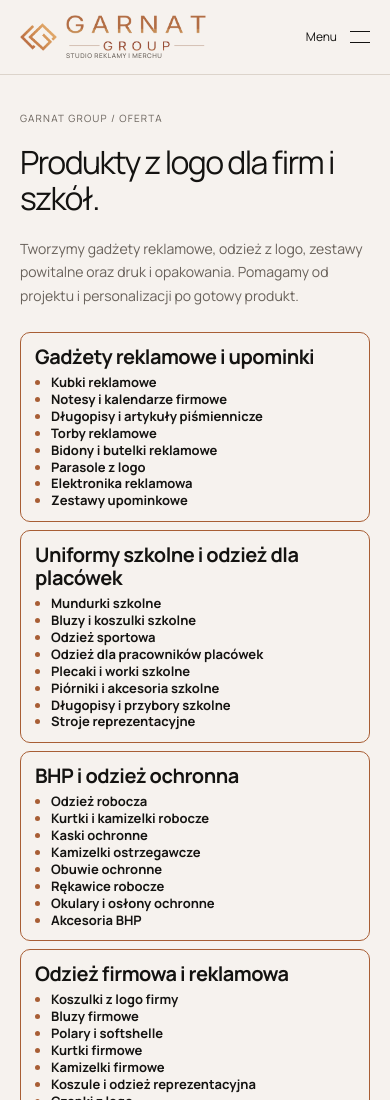
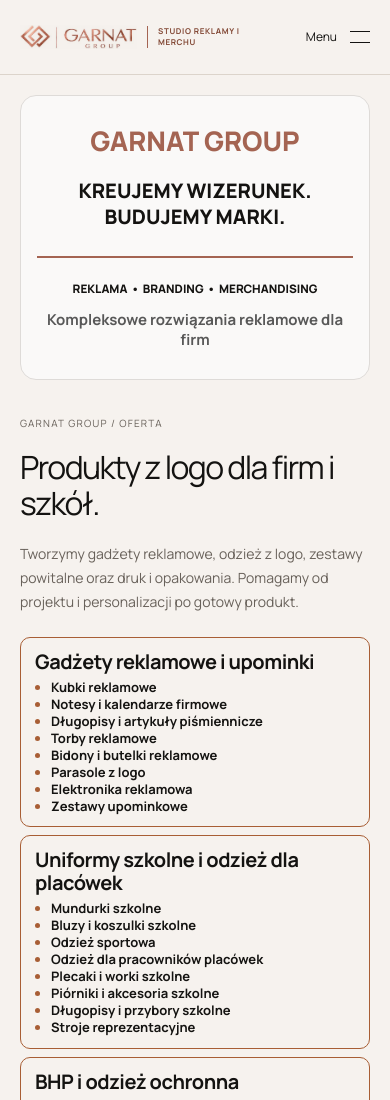
Before and after one commit to przemekKurek/garnat-group, a plain HTML site: page index.html in a window 390 px wide. Shown: the top 1100 px of the page. Drawn offline with Linux system fonts and the light colour scheme.

Commit message:
Add the copper logo and bilingual opening panel

```diff
--- a/index.html
+++ b/index.html
@@ -1,12 +1,18 @@
-<!doctype html><html lang="pl"><head><meta charset="utf-8"><meta name="viewport" content="width=device-width,initial-scale=1"><meta name="theme-color" content="#f6f2ee"><title>GARNAT GROUP — Studio reklamy i merchu</title><meta name="description" content="Gadżety reklamowe, odzież firmowa z logo, druk i opakowania. GARNAT GROUP — od pomysłu i projektu po personalizację i dostawę."><meta property="og:title" content="GARNAT GROUP — Produkty z logo dla firm i szkół"><meta property="og:description" content="Studio reklamy i merchu. Gadżety, odzież i druk dla Twojej marki."><meta property="og:type" content="website"><link rel="icon" href="images/logo.webp" type="image/webp"><link rel="preload" href="fonts/manrope-latin.woff2" as="font" type="font/woff2" crossorigin><link rel="stylesheet" href="styles.css"><link rel="stylesheet" href="katalog.css?v=6"><link rel="alternate" hreflang="en" href="index-en.html"></head><body id="top"><a class="skip-link" href="#main-content">Przejdź do treści</a>
+<!doctype html><html lang="pl"><head><meta charset="utf-8"><meta name="viewport" content="width=device-width,initial-scale=1"><meta name="theme-color" content="#f6f2ee"><title>GARNAT GROUP — Studio reklamy i merchu</title><meta name="description" content="Gadżety reklamowe, odzież firmowa z logo, druk i opakowania. GARNAT GROUP — od pomysłu i projektu po personalizację i dostawę."><meta property="og:title" content="GARNAT GROUP — Produkty z logo dla firm i szkół"><meta property="og:description" content="Studio reklamy i merchu. Gadżety, odzież i druk dla Twojej marki."><meta property="og:type" content="website"><link rel="icon" href="images/logo.webp" type="image/webp"><link rel="preload" href="fonts/manrope-latin.woff2" as="font" type="font/woff2" crossorigin><link rel="stylesheet" href="styles.css?v=2"><link rel="stylesheet" href="katalog.css?v=6"><link rel="alternate" hreflang="en" href="index-en.html"></head><body id="top"><a class="skip-link" href="#main-content">Przejdź do treści</a>
 <header class="site-header"><div class="container header-inner">
-<a class="brand" href="#top" aria-label="GARNAT GROUP — strona główna"><img class="brand-symbol" src="images/logo.webp" alt="" width="48" height="43"><span class="brand-name"><img class="brand-wordmark" src="images/logo-napis.webp" alt="GARNAT GROUP" width="185" height="47"><span>STUDIO REKLAMY I MERCHU</span></span></a>
+<a class="site-brand" href="#top" aria-label="GARNAT GROUP — strona główna"><span class="site-brand-art" aria-hidden="true"></span><span class="site-brand-caption">Studio reklamy i merchu</span></a>
 <nav class="desktop-menu" aria-label="Menu główne"><a href="#oferta">Co tworzymy</a><a href="#catalog-dialog" data-catalog-open>Katalog</a><a href="#proces">Jak pracujemy</a><a href="#kontakt">Kontakt</a><a href="index-en.html" hreflang="en" lang="en" aria-label="English">EN</a></nav>
 <a class="btn dark header-cta" href="#kontakt">Porozmawiajmy <svg class="arrow" viewBox="0 0 24 24" width="18" height="18" aria-hidden="true" focusable="false"><path d="M5 19 19 5M5 5h14v14" fill="none" stroke="currentColor" stroke-width="1.6" stroke-linecap="round" stroke-linejoin="round"/></svg></a>
 <details class="mobile-menu"><summary>Menu <span class="menu-icon" aria-hidden="true"></span></summary><nav class="mobile-panel" aria-label="Menu mobilne"><a href="#oferta">Co tworzymy <svg class="arrow" viewBox="0 0 24 24" width="18" height="18" aria-hidden="true" focusable="false"><path d="M5 19 19 5M5 5h14v14" fill="none" stroke="currentColor" stroke-width="1.6" stroke-linecap="round" stroke-linejoin="round"/></svg></a><a href="#catalog-dialog" data-catalog-open>Katalog <svg class="arrow" viewBox="0 0 24 24" width="18" height="18" aria-hidden="true" focusable="false"><path d="M5 19 19 5M5 5h14v14" fill="none" stroke="currentColor" stroke-width="1.6" stroke-linecap="round" stroke-linejoin="round"/></svg></a><a href="#proces">Jak pracujemy <svg class="arrow" viewBox="0 0 24 24" width="18" height="18" aria-hidden="true" focusable="false"><path d="M5 19 19 5M5 5h14v14" fill="none" stroke="currentColor" stroke-width="1.6" stroke-linecap="round" stroke-linejoin="round"/></svg></a><a href="#kontakt">Kontakt <svg class="arrow" viewBox="0 0 24 24" width="18" height="18" aria-hidden="true" focusable="false"><path d="M5 19 19 5M5 5h14v14" fill="none" stroke="currentColor" stroke-width="1.6" stroke-linecap="round" stroke-linejoin="round"/></svg></a><a class="mobile-contact" href="mailto:ggwanted@hotmail.com">ggwanted@hotmail.com</a><a href="index-en.html" hreflang="en" lang="en" aria-label="English">EN</a></nav></details>
 </div></header>
 <main id="main-content">
-<section class="section services offer-overview" id="oferta" aria-labelledby="offer-heading"><div class="container"><div class="offer-intro"><div class="section-label">GARNAT GROUP / Oferta</div><h1 id="offer-heading">Produkty z logo dla firm i szkół.</h1><p>Tworzymy gadżety reklamowe, odzież z logo, zestawy powitalne oraz druk i opakowania. Pomagamy od projektu i personalizacji po gotowy produkt.</p></div>
+<section class="container opening-panel" aria-labelledby="opening-heading">
+<h1 id="opening-heading">GARNAT GROUP</h1>
+<p class="opening-statement"><span>KREUJEMY WIZERUNEK.</span><span>BUDUJEMY MARKI.</span></p>
+<p class="opening-services"><span>REKLAMA</span><span>BRANDING</span><span>MERCHANDISING</span></p>
+<p class="opening-description">Kompleksowe rozwiązania reklamowe dla firm</p>
+</section>
+<section class="section services offer-overview" id="oferta" aria-labelledby="offer-heading"><div class="container"><div class="offer-intro"><div class="section-label">GARNAT GROUP / Oferta</div><h2 id="offer-heading">Produkty z logo dla firm i szkół.</h2><p>Tworzymy gadżety reklamowe, odzież z logo, zestawy powitalne oraz druk i opakowania. Pomagamy od projektu i personalizacji po gotowy produkt.</p></div>
 <div class="category-grid">
 <a class="category-card" href="katalog-bez-js.html#produkt-1-1" data-catalog-open data-category="Gifty i gadżety" aria-label="Otwórz katalog: Gadżety reklamowe i upominki"><h3>Gadżety reklamowe i upominki</h3><ul><li>Kubki reklamowe</li><li>Notesy i kalendarze firmowe</li><li>Długopisy i artykuły piśmiennicze</li><li>Torby reklamowe</li><li>Bidony i butelki reklamowe</li><li>Parasole z logo</li><li>Elektronika reklamowa</li><li>Zestawy upominkowe</li></ul></a>
 <a class="category-card" href="katalog-bez-js.html#produkt-2-1" data-catalog-open data-category="Szkoła" aria-label="Otwórz katalog: Uniformy szkolne i odzież dla placówek"><h3>Uniformy szkolne i odzież dla placówek</h3><ul><li>Mundurki szkolne</li><li>Bluzy i koszulki szkolne</li><li>Odzież sportowa</li><li>Odzież dla pracowników placówek</li><li>Plecaki i worki szkolne</li><li>Piórniki i akcesoria szkolne</li><li>Długopisy i przybory szkolne</li><li>Stroje reprezentacyjne</li></ul></a>
--- a/styles.css
+++ b/styles.css
@@ -74,4 +74,99 @@ p, .contact-item, .hero-meta{font-weight:400}.hero-lead,.section-intro,.offer-ca
 /* Kategorie oferty */
 .category-grid{display:grid;grid-template-columns:repeat(2,minmax(0,1fr));gap:10px;margin-top:24px}.category-card{display:block;border:1px solid var(--copper);border-radius:10px;padding:12px 16px;background:transparent;color:inherit;text-decoration:none}.category-card h3{font:700 20px/1.15 Manrope,Arial,sans-serif;letter-spacing:-.025em;margin:0 0 6px}.category-card ul{margin:0;padding-left:16px;display:grid;gap:0;font-size:13px;line-height:1.3;font-weight:700}.category-card li::marker{color:var(--copper)}.category-card:hover{background:#b96f4308}.category-card:focus-visible{outline:3px solid var(--copper);outline-offset:4px}@media(max-width:600px){.category-grid{grid-template-columns:1fr;gap:8px}.category-card{padding:12px 14px}.category-card ul{font-size:13px}}
 
-.offer-overview{padding-top:60px}.offer-intro{max-width:800px}.offer-intro h1{font:400 clamp(32px,4.2vw,58px)/1.12 Manrope,Arial,sans-serif;letter-spacing:-.05em;margin:20px 0}.offer-intro p{max-width:680px;font-size:16px;line-height:1.7;color:var(--muted);margin:0}.offer-overview .category-grid{margin-top:24px}@media(max-width:600px){.offer-overview{padding-top:36px}.offer-intro p{font-size:14px}}
+.offer-overview{padding-top:60px}.offer-intro{max-width:800px}.offer-intro h2{font:400 clamp(32px,4.2vw,58px)/1.12 Manrope,Arial,sans-serif;letter-spacing:-.05em;margin:20px 0}.offer-intro p{max-width:680px;font-size:16px;line-height:1.7;color:var(--muted);margin:0}.offer-overview .category-grid{margin-top:24px}@media(max-width:600px){.offer-overview{padding-top:36px}.offer-intro p{font-size:14px}}
+
+/* Header wordmark and opening panel */
+.site-brand {
+  display: flex;
+  align-items: center;
+  gap: 10px;
+  flex: 0 1 408px;
+  min-width: 0;
+}
+.site-brand-art {
+  display: block;
+  width: 100%;
+  aspect-ratio: 1144 / 113;
+  background: url("images/garnat-copper-logo.jpg") 58.52% 17.96% / 115.385% auto no-repeat;
+  mix-blend-mode: multiply;
+}
+html[lang="en"] .site-brand-art {
+  width: 52%;
+  flex-shrink: 0;
+  aspect-ratio: 569 / 113;
+  background-size: 231.986% auto;
+  background-position-x: 13.72%;
+}
+.site-brand-caption {
+  border-inline-start: 1px solid #a46452;
+  padding-inline-start: 10px;
+  color: #834936;
+  font-size: 10px;
+  font-weight: 700;
+  line-height: 1.35;
+  letter-spacing: .13em;
+  text-transform: uppercase;
+}
+html[lang="pl"] .site-brand-caption { display: none; }
+.opening-panel {
+  margin-block-start: clamp(20px, 4vw, 54px);
+  padding: clamp(30px, 4vw, 58px) clamp(16px, 4vw, 48px);
+  border: 1px solid #dedbd8;
+  border-radius: clamp(16px, 3vw, 36px);
+  background: #faf9f8;
+  text-align: center;
+}
+.opening-panel h1 {
+  margin: 0;
+  color: #a46452;
+  font-size: clamp(27px, 6.1vw, 76px);
+  font-weight: 800;
+  line-height: 1.1;
+}
+.opening-statement {
+  margin: clamp(22px, 4vw, 50px) 0 0;
+  font-size: clamp(20px, 4.6vw, 58px);
+  font-weight: 800;
+  line-height: 1.3;
+}
+.opening-statement span {
+  display: block;
+}
+.opening-services {
+  display: flex;
+  flex-wrap: wrap;
+  justify-content: center;
+  gap: .15em .3em;
+  margin: clamp(26px, 5.4vw, 70px) 0 0;
+  padding-block-start: clamp(24px, 5.15vw, 66px);
+  border-block-start: 2px solid #a46452;
+  font-size: clamp(15px, 4vw, 49px);
+  font-weight: 800;
+  line-height: 1.25;
+}
+.opening-services span + span::before {
+  content: "•";
+  margin-inline-end: .3em;
+}
+.opening-description {
+  margin: clamp(14px, 3.5vw, 44px) 0 0;
+  color: #585858;
+  font-size: clamp(15px, 3.2vw, 39px);
+  font-weight: 700;
+  line-height: 1.3;
+}
+@media (max-width: 600px) {
+  .site-brand { flex-basis: 225px; }
+  html[lang="pl"] .site-brand-caption { display: block; }
+  .site-brand-art,
+  html[lang="en"] .site-brand-art {
+    width: 52%;
+    flex-shrink: 0;
+    aspect-ratio: 569 / 113;
+    background-size: 231.986% auto;
+    background-position-x: 13.72%;
+  }
+  .site-brand-caption { font-size: 8px; letter-spacing: .08em; }
+  .opening-services { font-size: clamp(11px, 3vw, 17px); }
+}
```
Also changed, not shown: index-en.html (+9 -3 lines), images/garnat-copper-logo.jpg (added).
